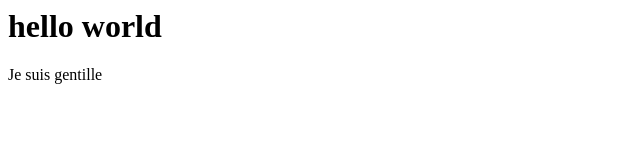
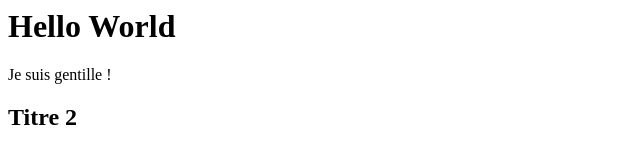
Before and after one commit to Nolandivtec/helloworld, a plain HTML site: page index.html in a window 1280 px wide. Shown: the whole page, without its empty margins (0-640 px from the left). Drawn offline with Linux system fonts and the light colour scheme.

Commit message:
Ajout titre 2

```diff
--- a/index.html
+++ b/index.html
@@ -1,2 +1,3 @@
-<h1>hello world</h1>
-<p>Je suis gentille</p>
+<h1>Hello World</h1>
+<p>Je suis gentille !</p>
+<h2>Titre 2</h2>
```
